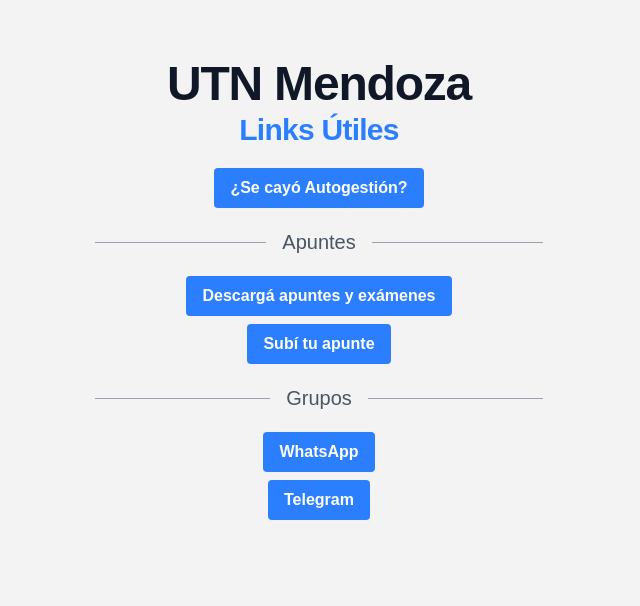
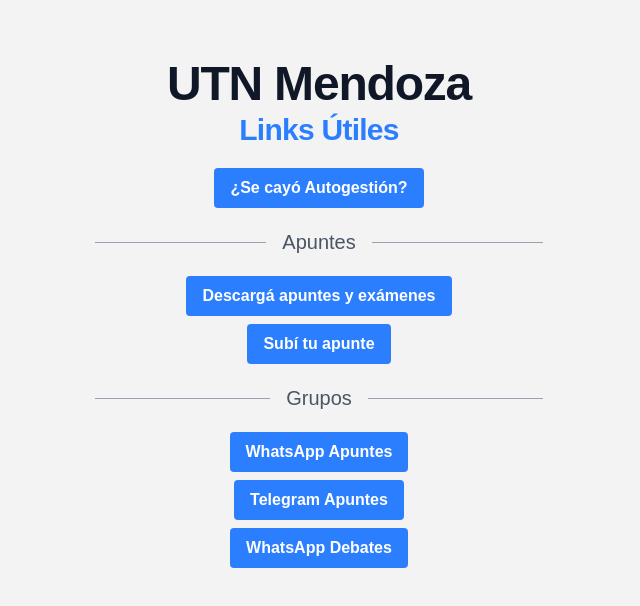
Before and after one commit to checorazza/UTNFRM-links, a Next.js app: page / in a window 1280 px wide. Shown: the top 606 px of the page, without its empty margins (321-961 px from the left). Built offline with nearby package versions, Linux system fonts and the light colour scheme.

Commit message:
add grupos

```diff
--- a/app/page.tsx
+++ b/app/page.tsx
@@ -19,12 +19,16 @@
 
   const grupos = [
     {
-      text: "WhatsApp",
+      text: "WhatsApp Apuntes",
       href: "https://chat.whatsapp.com/IY4RsQtBvzJ4MB7hGJEGlZ",
     },
     {
-      text: "Telegram",
+      text: "Telegram Apuntes",
       href: "https://t.me/+JJxj6DbwD1RhNjVh",
+    },
+    {
+      text: "WhatsApp Debates",
+      href: "https://chat.whatsapp.com/JyitRhuOh99HfwGdkFFfGy",
     },
   ];
 
```
